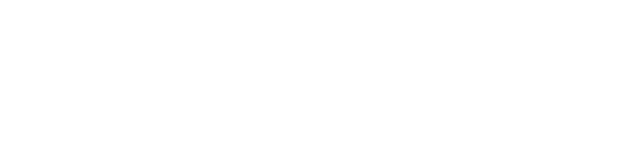
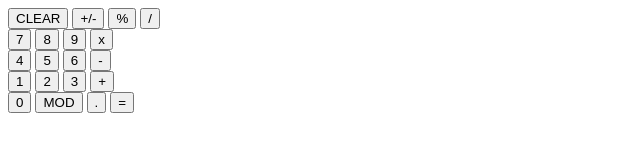
Before and after one commit to jmarualgit/js-calculator, a plain HTML site: page index.html in a window 1280 px wide. Shown: the whole page, without its empty margins (0-640 px from the left). Drawn offline with Linux system fonts and the light colour scheme.

Commit message:
add buttons

```diff
--- a/index.html
+++ b/index.html
@@ -6,6 +6,37 @@
         <script src="calculator.js"></script>
     </head>
     <body>
-
+        <div class="container" id="calculator-column">
+            <div class="container" id="calculator-row">
+                <button class="calculator-button" id="button-clear">CLEAR</button>
+                <button class="calculator-button" id="button-sign">+/-</button>
+                <button class="calculator-button" id="button-percent">%</button>
+                <button class="calculator-button" id="button-divide">/</button>
+            </div>
+            <div class="container" id="calculator-row">
+                <button class="calculator-button" id="button-seven">7</button>
+                <button class="calculator-button" id="button-eight">8</button>
+                <button class="calculator-button" id="button-nine">9</button>
+                <button class="calculator-button" id="button-multiply">x</button>
+            </div>
+            <div class="container" id="calculator-row">
+                <button class="calculator-button" id="button-four">4</button>
+                <button class="calculator-button" id="button-five">5</button>
+                <button class="calculator-button" id="button-six">6</button>
+                <button class="calculator-button" id="button-subtract">-</button>
+            </div>
+            <div class="container" id="calculator-row">
+                <button class="calculator-button" id="button-one">1</button>
+                <button class="calculator-button" id="button-two">2</button>
+                <button class="calculator-button" id="button-three">3</button>
+                <button class="calculator-button" id="button-plus">+</button>
+            </div>
+            <div class="container" id="calculator-row">
+                <button class="calculator-button" id="button-zero">0</button>
+                <button class="calculator-button" id="button-modulus">MOD</button>
+                <button class="calculator-button" id="button-decimal">.</button>
+                <button class="calculator-button" id="button-equal">=</button>
+            </div>
+        </div>
     </body>
 </html>
```
